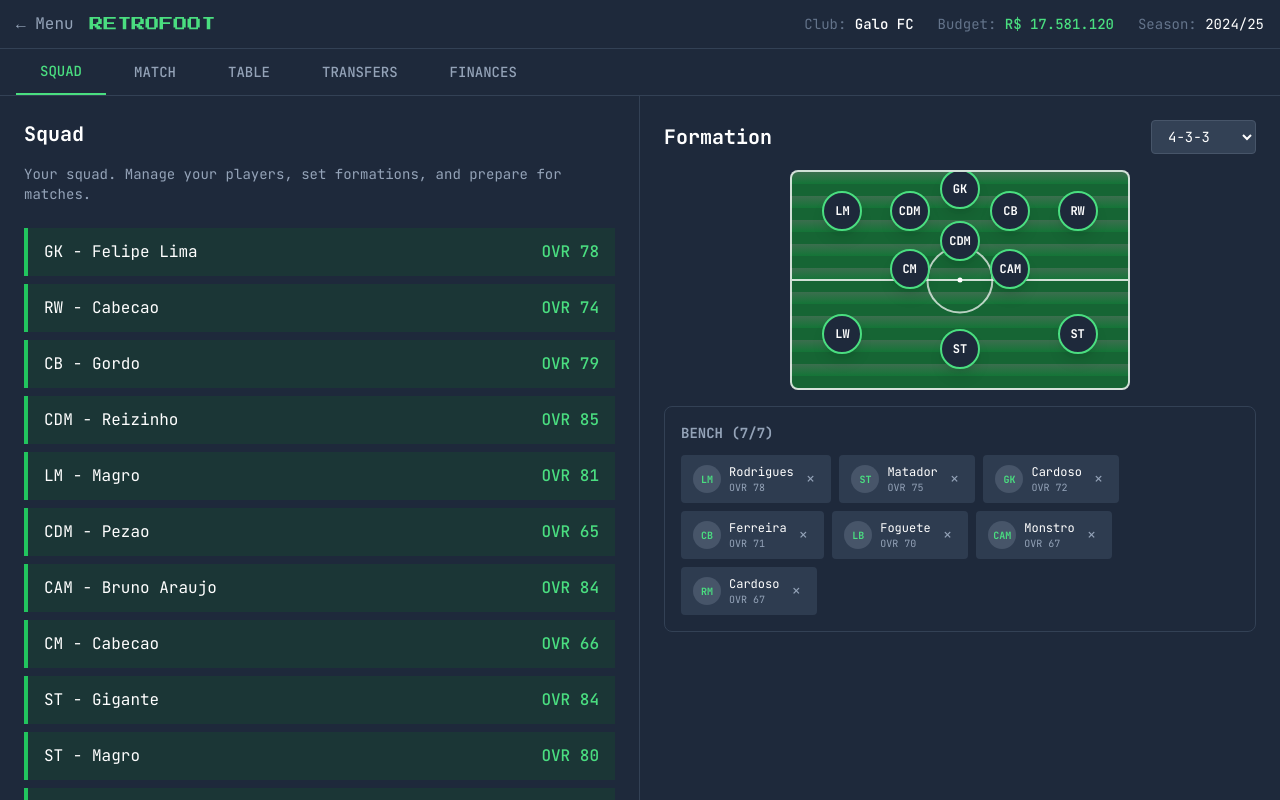
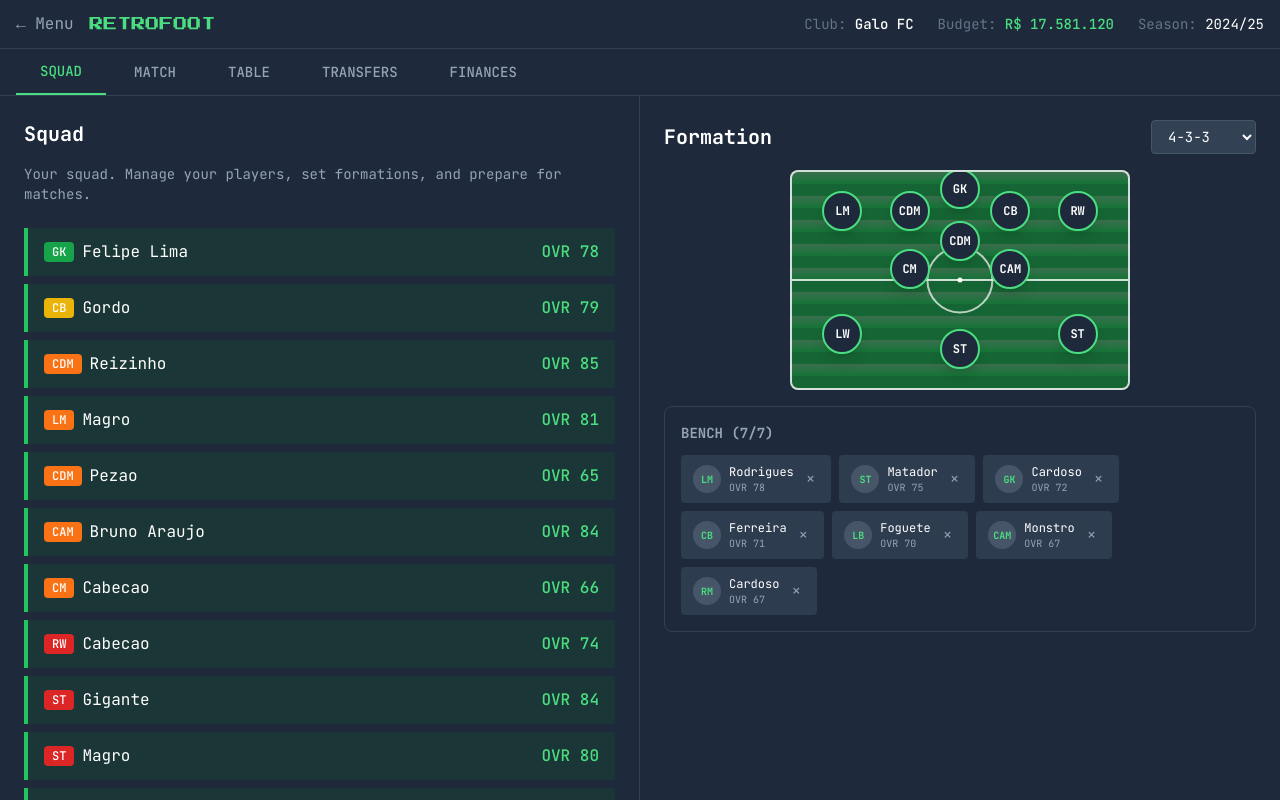
Before and after one commit to veller/retrofoot, a React (Vite) app in the folder apps/web/: page /game in a window 1280 px wide. Shown: the top 800 px of the page. Built offline with nearby package versions, Linux system fonts and the light colour scheme.

Commit message:
squad badge overview

```diff
--- /dev/null
+++ b/apps/web/src/components/PositionBadge.tsx
@@ -0,0 +1,33 @@
+import type { Position } from '@retrofoot/core'
+
+const POSITION_GROUP_COLORS: Record<Position, string> = {
+  GK: 'bg-green-600',
+  CB: 'bg-yellow-500',
+  LB: 'bg-yellow-500',
+  RB: 'bg-yellow-500',
+  CDM: 'bg-orange-500',
+  CM: 'bg-orange-500',
+  CAM: 'bg-orange-500',
+  LM: 'bg-orange-500',
+  RM: 'bg-orange-500',
+  LW: 'bg-red-600',
+  RW: 'bg-red-600',
+  ST: 'bg-red-600',
+}
+
+interface PositionBadgeProps {
+  position: Position
+  className?: string
+}
+
+export function PositionBadge({ position, className = '' }: PositionBadgeProps) {
+  const bgColor = POSITION_GROUP_COLORS[position] ?? 'bg-slate-600'
+
+  return (
+    <span
+      className={`inline-flex items-center text-white text-xs font-medium px-2 py-0.5 rounded ${bgColor} ${className}`}
+    >
+      {position}
+    </span>
+  )
+}
--- a/apps/web/src/components/index.ts
+++ b/apps/web/src/components/index.ts
@@ -1,2 +1,2 @@
 // Components barrel export
-// Add component exports here as they are created
+export { PositionBadge } from './PositionBadge'
--- a/apps/web/src/pages/GamePage.tsx
+++ b/apps/web/src/pages/GamePage.tsx
@@ -7,6 +7,7 @@ import {
   type Position,
 } from '@retrofoot/core'
 import { PitchView, type PitchSlot } from '../components/PitchView'
+import { PositionBadge } from '../components/PositionBadge'
 import {
   useGameStore,
   useUpcomingFixture,
@@ -55,6 +56,16 @@ const POSITION_TO_GROUP: Record<Position, string> = {
 }
 function getSimilarPositions(position: Position): Position[] {
   return POSITION_GROUPS[POSITION_TO_GROUP[position]] ?? [position]
+}
+
+const POSITION_GROUP_ORDER: Record<string, number> = {
+  GK: 0,
+  DEF: 1,
+  MID: 2,
+  ATT: 3,
+}
+function getPositionGroupOrder(position: Position): number {
+  return POSITION_GROUP_ORDER[POSITION_TO_GROUP[position]] ?? 4
 }
 
 export function GamePage() {
@@ -184,21 +195,19 @@ function SquadPanel() {
 
   const sortedPlayers = useMemo(() => {
     const players = [...playerTeam.players]
+    const getTier = (id: string) =>
+      lineupSet.has(id) ? 0 : substitutesSet.has(id) ? 1 : 2
     return players.sort((a, b) => {
-      const aInLineup = lineupSet.has(a.id)
-      const bInLineup = lineupSet.has(b.id)
-      if (aInLineup && !bInLineup) return -1
-      if (!aInLineup && bInLineup) return 1
-      if (aInLineup && bInLineup) {
-        return lineup.indexOf(a.id) - lineup.indexOf(b.id)
-      }
-      const aOnBench = substitutesSet.has(a.id)
-      const bOnBench = substitutesSet.has(b.id)
-      if (aOnBench && !bOnBench) return -1
-      if (!aOnBench && bOnBench) return 1
-      if (aOnBench && bOnBench) {
-        return substitutes.indexOf(a.id) - substitutes.indexOf(b.id)
-      }
+      const aTier = getTier(a.id)
+      const bTier = getTier(b.id)
+      if (aTier !== bTier) return aTier - bTier
+
+      const aGroupOrder = getPositionGroupOrder(a.position)
+      const bGroupOrder = getPositionGroupOrder(b.position)
+      if (aGroupOrder !== bGroupOrder) return aGroupOrder - bGroupOrder
+
+      if (aTier === 0) return lineup.indexOf(a.id) - lineup.indexOf(b.id)
+      if (aTier === 1) return substitutes.indexOf(a.id) - substitutes.indexOf(b.id)
       return calculateOverall(b) - calculateOverall(a)
     })
   }, [playerTeam.players, lineup, substitutes, lineupSet, substitutesSet])
@@ -260,9 +269,12 @@ function SquadPanel() {
                 onClick={() => canSendToBench && addToBench(player.id)}
                 role={canSendToBench ? 'button' : undefined}
               >
-                <span className="text-white">
-                  {player.position} - {player.nickname ?? player.name}
-                </span>
+                <div className="flex items-center gap-2">
+                  <PositionBadge position={player.position} />
+                  <span className="text-white">
+                    {player.nickname ?? player.name}
+                  </span>
+                </div>
                 <div className="flex items-center gap-3">
                   {canSendToBench && (
                     <span className="text-xs font-medium bg-pitch-600 hover:bg-pitch-500 text-white px-2 py-1 rounded opacity-0 group-hover:opacity-100 transition-opacity mr-1">
```
Also changed, not shown: 1 other file (tests, documents, lock files or other folders).
